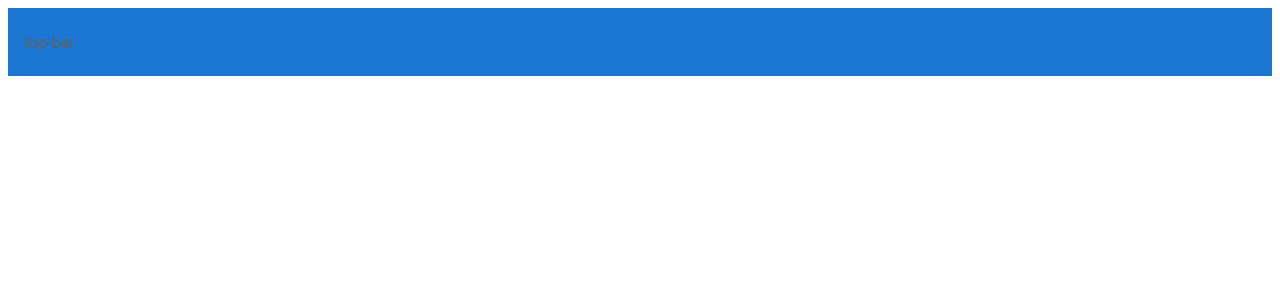
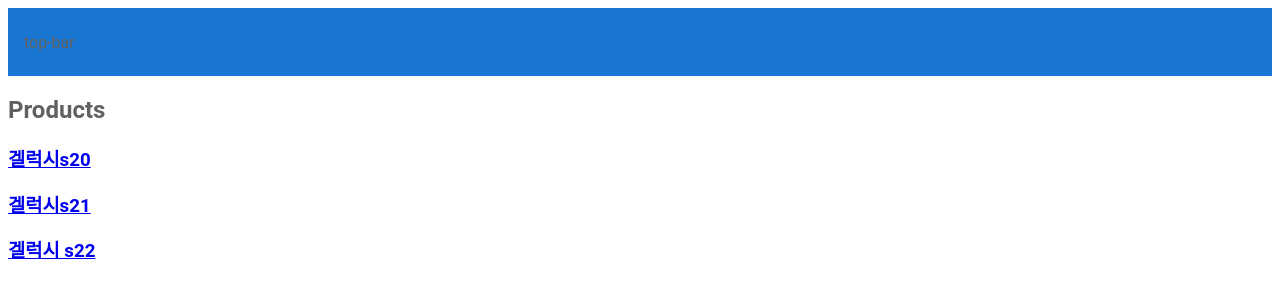
Before and after one commit to bissas1218/angular, an Angular app in the folder angular-study/: page /list in a window 1280 px wide. Before the commit this address led to /. Shown: the top 300 px of the page. Built offline with nearby package versions, Linux system fonts and the light colour scheme.

Commit message:
product list add

```diff
--- a/angular-study/src/app/app.module.ts
+++ b/angular-study/src/app/app.module.ts
@@ -1,4 +1,6 @@
-import { NgModule } from '@angular/core';
+import { CommonModule } from '@angular/common';
+import { CUSTOM_ELEMENTS_SCHEMA, NgModule, NO_ERRORS_SCHEMA } from '@angular/core';
+import { FormsModule } from '@angular/forms';
 import { BrowserModule } from '@angular/platform-browser';
 
 import { AppRoutingModule } from './app-routing.module';
@@ -16,6 +18,10 @@
     MyStoreModule
   ],
   providers: [],
-  bootstrap: [AppComponent]
+  bootstrap: [AppComponent],
+  schemas:[
+    CUSTOM_ELEMENTS_SCHEMA,
+    NO_ERRORS_SCHEMA
+]
 })
 export class AppModule { }
--- a/angular-study/src/app/mystore/mystore.component.ts
+++ b/angular-study/src/app/mystore/mystore.component.ts
@@ -5,7 +5,7 @@
     template: `
         <app-top-bar></app-top-bar>
         <div class="container">
-
+            <router-outlet></router-outlet>
         </div>
     `,
     styleUrls:['./mystore.component.css']
--- a/angular-study/src/app/mystore/mystore.module.ts
+++ b/angular-study/src/app/mystore/mystore.module.ts
@@ -1,14 +1,29 @@
-import { NgModule } from "@angular/core";
+import { CUSTOM_ELEMENTS_SCHEMA, NgModule, NO_ERRORS_SCHEMA } from "@angular/core";
 import { TopBarComponent } from "./top-bar.component";
 import { MystoreComponent } from "./mystore.component";
+import { AppRoutingModule } from "../app-routing.module";
+import { ProductListComponent } from "./product-list.component";
+import { RouterModule } from "@angular/router";
+import { BrowserModule } from "@angular/platform-browser";
+import { AppComponent } from "../app.component";
+import { CommonModule } from "@angular/common";
+import { FormsModule } from "@angular/forms";
+import { ProductDetailsComponent } from "./product-details.component";
+
 
 @NgModule({
     declarations: [
         TopBarComponent,
-        MystoreComponent
+        MystoreComponent,
+        ProductListComponent,
+        ProductDetailsComponent
     ],
     imports: [
-
+        CommonModule,
+        RouterModule.forChild([
+            {path:'list', component: ProductListComponent},
+            {path:'products/:productId', component: ProductDetailsComponent}
+        ])
     ],
     providers: [
 
@@ -18,7 +33,11 @@
         MystoreComponent
     ],
     bootstrap:[
-
+     //   AppComponent
+    ],
+    schemas:[
+        CUSTOM_ELEMENTS_SCHEMA,
+        NO_ERRORS_SCHEMA
     ]
 })
 export class MyStoreModule { }
--- /dev/null
+++ b/angular-study/src/app/mystore/product-details.component.ts
@@ -0,0 +1,17 @@
+import { Component } from "@angular/core";
+import { Product } from "./products";
+
+@Component({
+    selector: 'app-product-details',
+    template: `
+        <h2>Product Details</h2>
+        <div *ngIf="product">
+            <h3>{{product}}</h3>
+        </div>
+    `
+})
+export class ProductDetailsComponent {
+
+    product: Product | undefined;
+
+}
--- /dev/null
+++ b/angular-study/src/app/mystore/product-list.component.ts
@@ -0,0 +1,25 @@
+import { Component, OnChanges } from "@angular/core";
+import { products } from "./products";
+
+@Component({
+    selector: 'app-product-list',
+    template: `
+        <h2>Products</h2>
+
+        <div *ngFor="let product of products">
+            <h3>
+                <a [title]="product.name + ' details'" [routerLink]="['/products', product.id]">
+                    {{product.name}}
+                </a>
+            </h3>
+        </div>
+    `
+})
+export class ProductListComponent implements OnChanges {
+
+    products = products;
+
+    ngOnChanges():void {
+
+    }
+}
--- /dev/null
+++ b/angular-study/src/app/mystore/products.ts
@@ -0,0 +1,27 @@
+export interface Product {
+    id: number;
+    name: string;
+    price: number;
+    description: string;
+}
+
+export const products = [
+    {
+        id: 1,
+        name: '겔럭시s20',
+        price: 100000,
+        description: '겔럭시 안드로이드 휴대폰'
+    },
+    {
+        id:2,
+        name: '겔럭시s21',
+        price: 100,
+        description: '겔럭시 안드로이드 휴대폰'
+    },
+    {
+        id:3,
+        name: '겔럭시 s22',
+        price: 300000,
+        description: ''
+    }
+]
```
